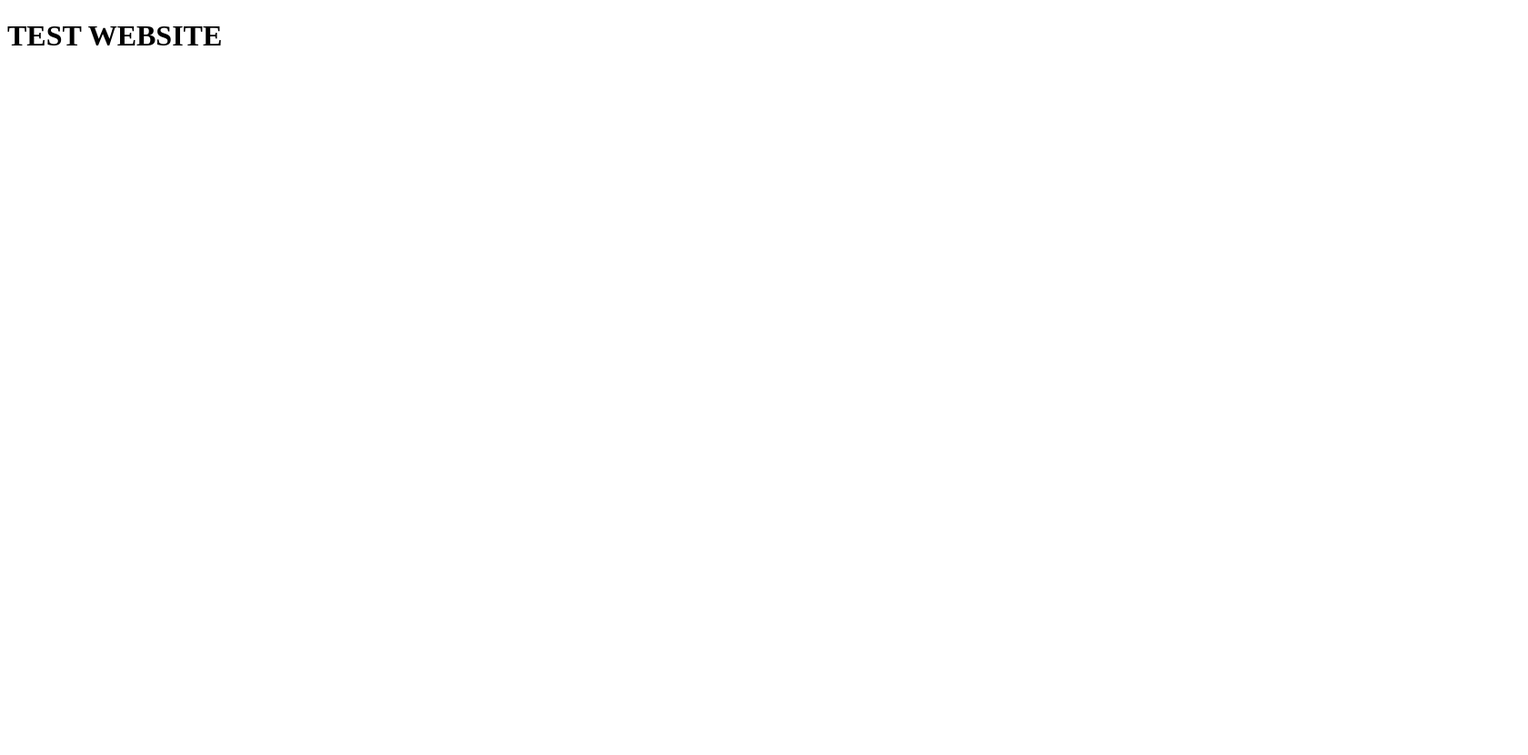
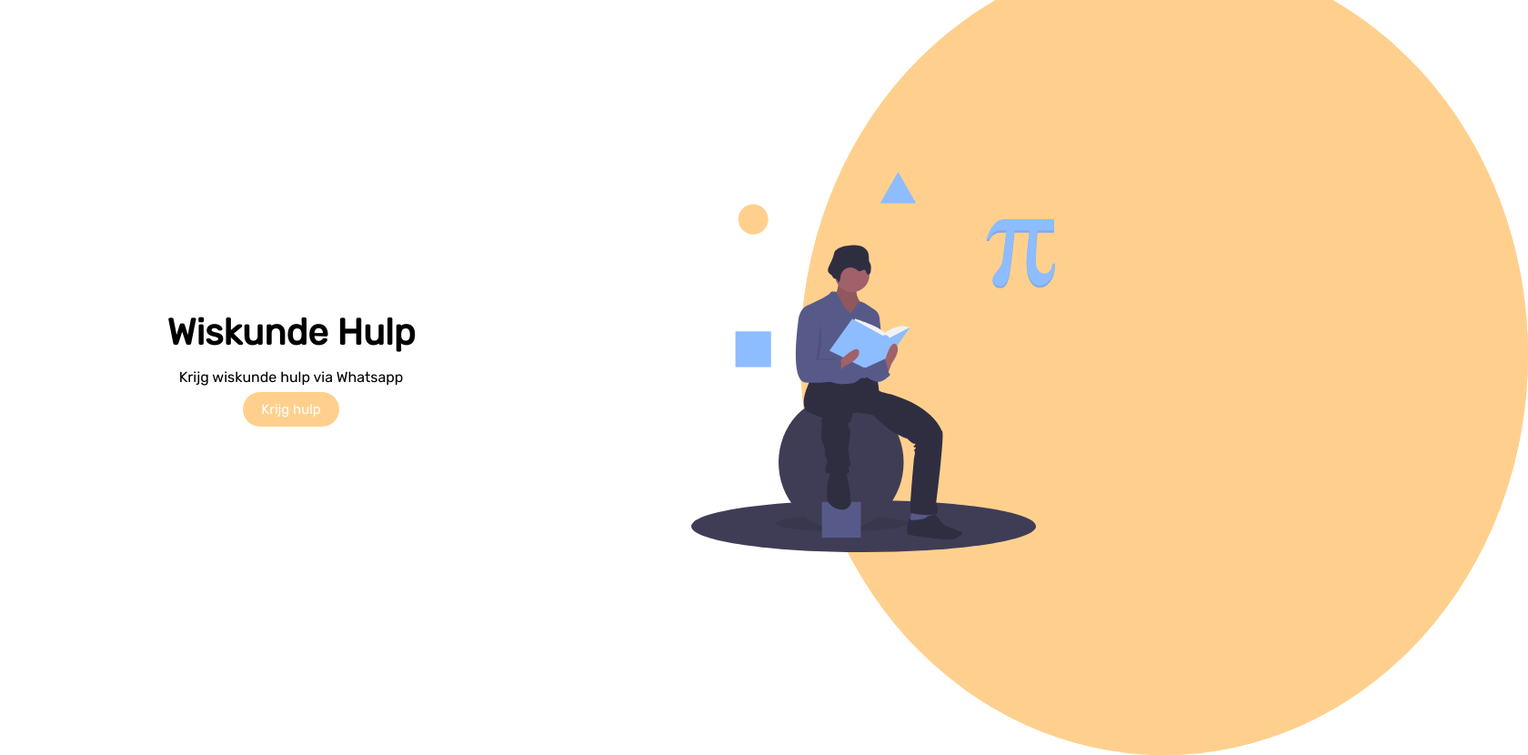
Before and after one commit to daanschoneveld/daanschoneveld.github.io, a plain HTML site: page index.html in a window 1280 px wide. Shown: the whole page at 91% size, 1680 px wide, since content can reach past the window. Before the commit the page ends 800 px from the top, so only its background shows below. Drawn offline with Linux system fonts and the light colour scheme.

Commit message:
Start of header

```diff
--- /dev/null
+++ b/index.css
@@ -0,0 +1,56 @@
+body {
+    margin: 0;
+    width: 100vw;
+    font-family: 'Rubik', sans-serif;
+}
+
+.left-header {
+    width: 50vw;
+    height: 100vh;
+    float: left;
+    display: grid;
+    place-items: center;
+}
+
+.header-text {
+    text-align: center;
+}
+
+.header-text h1 {
+    font-size: 40px;
+    margin: 0;
+}
+
+.header-text a {
+    text-decoration: none;
+    color: white;
+    background-color: #FFD08D;
+    border-radius: 20px;
+    padding: 10px 20px;
+    font-size: 15px;
+}
+
+.right-header {
+    width: 50vw;
+    height: 100vh;
+    float: right;
+    display: grid;
+    place-items: center;
+}
+
+.right-header .header-img img{
+    width: 400px;
+    height: auto;
+}
+
+.elipse {
+    width: 800px;
+    height: 110vh;
+    background: #FFD08D;
+    border-radius: 400px / 55vh;
+    position: absolute;
+    right: -400px;
+    top: -50px;
+    z-index: -1;
+    overflow: hidden;
+}
--- a/index.html
+++ b/index.html
@@ -4,9 +4,29 @@
     <meta charset="UTF-8">
     <meta http-equiv="X-UA-Compatible" content="IE=edge">
     <meta name="viewport" content="width=device-width, initial-scale=1.0">
+    <link rel="stylesheet" href="index.css">
+    <link rel="preconnect" href="https://fonts.gstatic.com">
+    <link href="https://fonts.googleapis.com/css2?family=Rubik&display=swap" rel="stylesheet">
     <title>Document</title>
 </head>
 <body>
-    <h1>TEST WEBSITE</h1>
+    <header>
+        <div class="elipse"></div>
+        <div class="left-header">
+            <div class="header-text">
+                <h1>Wiskunde Hulp</h1>
+                <p>Krijg wiskunde hulp via Whatsapp</p>
+                <a href="#">Krijg hulp</a>
+            </div>
+        </div>
+
+        <div class="right-header">
+            <div class="header-img">
+                <img src="img/undraw_mathematics_4otb.svg" alt="person thinking">
+            </div>
+            <div class="elipse">
+            </div>
+        </div>
+    </header>
 </body>
 </html>
```
Also changed, not shown: img/undraw_mathematics_4otb.svg (added).
